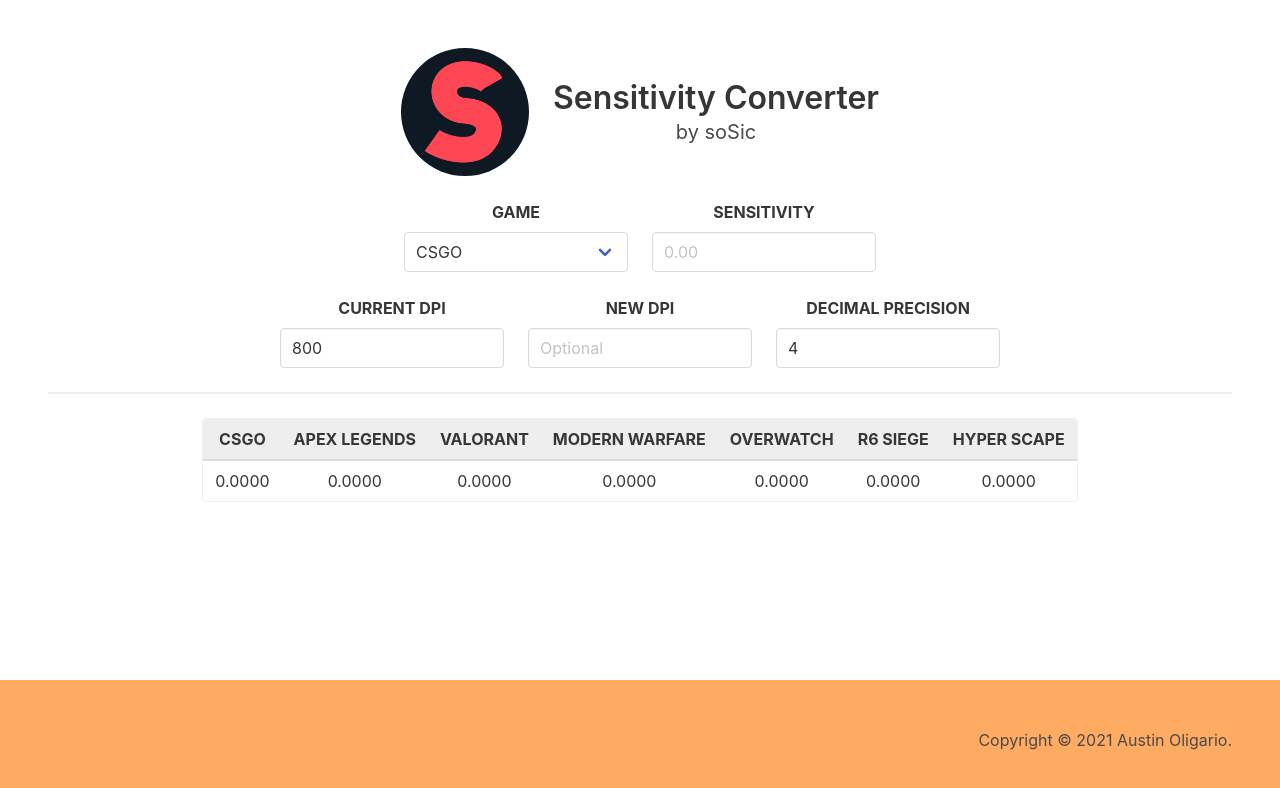
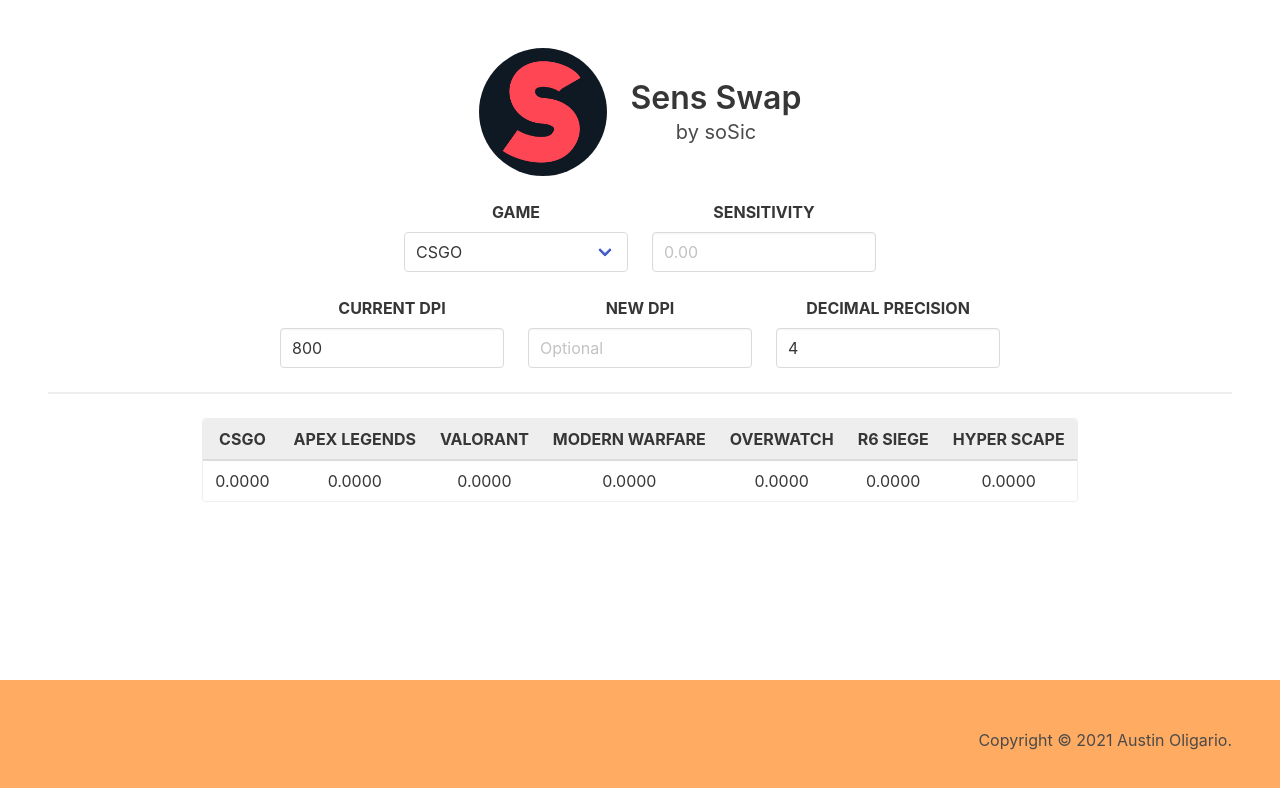
Before and after one commit to austinolig/game-sensitivity-converter, a plain HTML site: page index.html in a window 1280 px wide. Drawn offline with nearby package versions, Linux system fonts and the light colour scheme.

Commit message:
Renamed site

```diff
--- a/index.html
+++ b/index.html
@@ -3,8 +3,8 @@
     <head>
         <meta charset="utf-8">
         <meta name="viewport" content="width=device-width, initial-scale=1">
-        <meta property="og:title" content="soSic's Sensitivity Converter">
-        <meta property="og:description" content="Convert your sensitivites between all of your favourite games and DPI values!">
+        <meta property="og:title" content="Sens Swap">
+        <meta property="og:description" content="soSic's Sensitivity Converter. Convert your sensitivites between all of your favourite games and DPI values!">
         <!-- <meta property="og:site_name" content="converter"> -->
         <meta property="og:image" content="https://austinolig.github.io/images/icon_sosic_bg.jpg">
         <meta property="og:url" content="https://austinolig.github.io/index.html">
@@ -16,7 +16,7 @@
         <script defer src="https://use.fontawesome.com/releases/v5.3.1/js/all.js"></script>
         <script defer src="https://ajax.googleapis.com/ajax/libs/jquery/3.4.1/jquery.min.js"></script>
         <script defer src="js/converter.js"></script>
-        <title>Sensitivity Converter</title>
+        <title>Sens Swap</title>
     </head>
     <body class="site-body">
         <section class="section site-content">
@@ -28,7 +28,7 @@
                         </figure>
                     </div>
                     <div class="column is-narrow">
-                        <h1 class="title">Sensitivity Converter</h1>
+                        <h1 class="title">Sens Swap</h1>
                         <p class="subtitle">by soSic</p>
                     </div>
                 </div>
```
